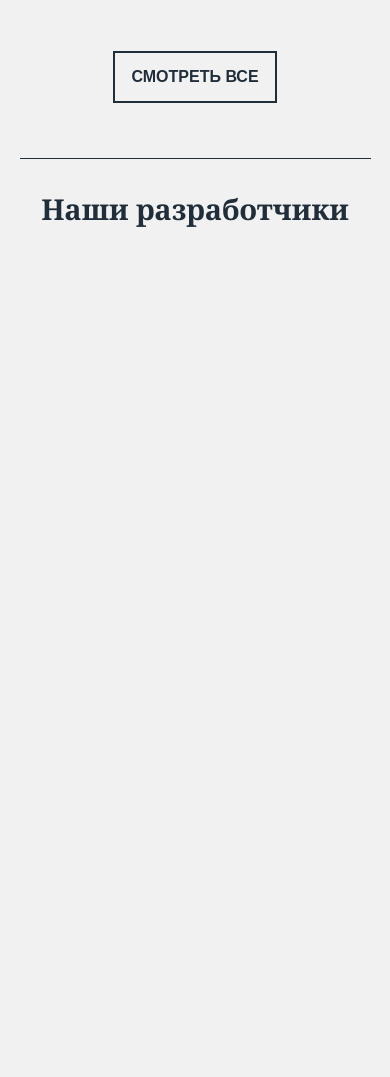
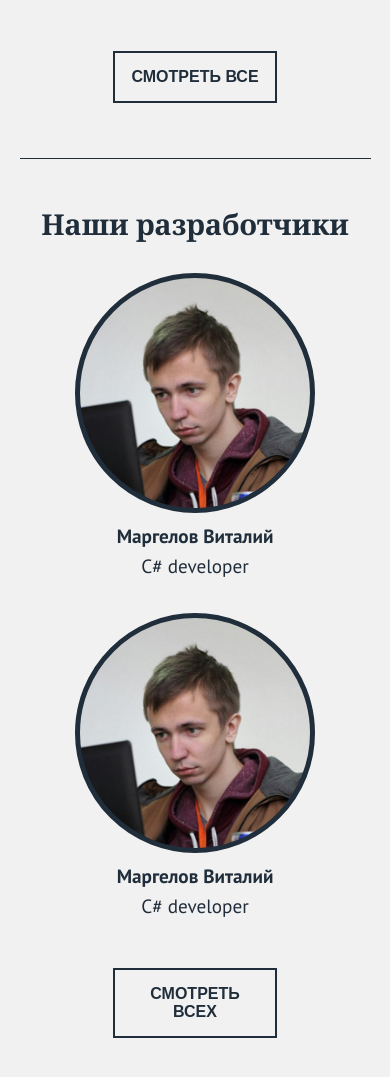
Before and after one commit to LeagueOfDevelopers/LodFrontend, a plain HTML site: page index.html in a window 390 px wide. Shown: the part 1583-2660 px from the top of the page. Before the commit the page ends 1841 px from the top, so only its background shows below. Drawn offline with Linux system fonts and the light colour scheme; a web font is replaced by a local one.

Commit message:
Developers-section for mobile ver. has been coded

```diff
--- a/index.html
+++ b/index.html
@@ -13,6 +13,7 @@
     <a class="reg-or-login__reg" href="">Зарегистрироваться</a>
     или <a class="reg-or-login__login" href="">Войти</a>
   </span>
+
   <div class="header__nav-toggle">
     <div class="nav-toggle__burger"></div>
   </div>
@@ -43,23 +44,40 @@
     <span class="welcome-section__headline headline">Что мы делаем?</span>
     <span class="welcome-section__paragraph">Программируем на заказ, создаём web-сайты,
       Android, iOS и desktop приложения.</span>
-    <a class="welcome-section__order-button button-style button-style--light">Сделать заказ</a>
+    <a class="welcome-section__order-button button-style button-style--light" href="#">Сделать заказ</a>
   </section>
   <section class="projects-section">
     <span class="projects-section__headline headline">Наши проекты</span>
+    <a class="developers-section__link-to-project" href="#">
       <div class="projects-section__project">
         <span class="project__name project__name--style">Imaginarium</span>
       </div>
+    </a>
+    <a class="developers-section__link-to-project" href="#">
       <div class="projects-section__project">
         <span class="project__name project__name--style">Movie-Extended</span>
       </div>
-    <a class="projects-section__see-all-button button-style">Смотреть все</a>
+    </a>
+    <a class="projects-section__see-all-button button-style" href="#">Смотреть все</a>
   </section>
   <div class="dividing-line"></div>
   <section class="developers-section">
     <span class="developers-section__headline headline">Наши разработчики</span>
+    <a class="developers-section__link-to-profile" href="#">
       <div class="developers-section__developer">
+        <div class="developer__photo"></div>
+        <span class="developer__full-name">Маргелов Виталий</span>
+        <span class="developer__specialization">C# developer</span>
       </div>
+    </a>
+    <a class="developers-section__link-to-profile" href="#">
+      <div class="developers-section__developer">
+        <div class="developer__photo developer--selection"></div>
+        <span class="developer__full-name developer--selection">Маргелов Виталий</span>
+        <span class="developer__specialization developer--selection">C# developer</span>
+      </div>
+    </a>
+    <a class="developers-section__see-all-button button-style" href="#">Смотреть всех</a>
   </section>
   <section></section>
   <section></section>
--- a/styles/style.css
+++ b/styles/style.css
@@ -1,5 +1,5 @@
-@import url(//fonts.googleapis.com/css?family=Cuprum:400,700|PT+Sans:400,700|Noto+Serif:400,700&subset=latin,cyrillic);
-/* CSS RESET 2.0 */
+@import url(https://fonts.googleapis.com/css?family=Cuprum:400,700|PT+Sans:400,700|Noto+Serif:400,700&subset=latin,cyrillic);
+/* CSS RESET */
 html, body, div, span, applet, object, iframe, h1, h2, h3, h4, h5, h6, p, blockquote, pre, a,
 abbr, acronym, address, big, cite, code, del, dfn, em, img, ins, kbd, q, s, samp, small, strike,
 strong, sub, sup, tt, var, b, u, i, center, dl, dt, dd, ol, ul, li, fieldset, form, label, legend,
@@ -17,6 +17,7 @@ body {
   font-size: 1em;
   font-family: 'PT Sans', sans-serif;
   background-color: #f1f1f1;
+  color: #202d3a;
 }
 
 ol, ul {
@@ -25,7 +26,9 @@ ol, ul {
 
 a {
   text-decoration: none;
+  color: #202d3a;
 }
+
 /* END CSS RESET */
 
 /* хедер */
@@ -37,7 +40,7 @@ header {
   background: #151515;
 }
 
-.headline{
+.headline {
   display: block;
   text-align: center;
   margin: 30px 0;
@@ -49,17 +52,19 @@ header {
   color: #202d3a;
 }
 
-.project__name--style{
+.project__name--style {
   font-family: 'Cuprum', sans-serif;
   text-transform: uppercase;
   color: #202d3a;
 }
-.dividing-line{
+
+.dividing-line {
   height: 1px;
   width: 90%;
   background-color: #202d3a;
   margin: 0 auto;
 }
+
 .header__site-logo {
   display: inline-block;
   width: 170px;
@@ -137,14 +142,15 @@ header {
   text-align: center;
   padding: 10px;
   border-bottom: 1px solid #ccc;
-  color: black;
+  color: #202d3a;
   transition: background .2s;
 }
-.nav-mobile__item:hover{
+
+.nav-mobile__item:hover {
   background: #f1f1f1;
 }
 
-.welcome-section{
+.welcome-section {
   padding: 20px 15px;
   box-sizing: border-box;
   width: 100%;
@@ -156,12 +162,12 @@ header {
   font-size: 1em;
 }
 
-.welcome-section__headline{
+.welcome-section__headline {
   margin: 30px 0 10px 0;
   color: #ffd200;
 }
 
-.welcome-section__paragraph{
+.welcome-section__paragraph {
   display: block;
   height: 80px;
 
@@ -190,6 +196,7 @@ header {
   user-select: none;
   color: #202d3a;
 }
+
 .button-style:after {
   content: '';
   z-index: -1;
@@ -209,40 +216,47 @@ header {
   -moz-transition: all .2s;
   transition: all .2s;
 }
-.button-style:hover{
+
+.button-style:hover {
   color: #fff;
 }
+
 .button-style:hover:after {
   height: 260%;
   opacity: 1;
 }
+
 .button-style:active {
   transform: translateY(1px)
 }
 
-.welcome-section__order-button{
+.welcome-section__order-button {
   width: 130px;
   display: block;
   margin: 40px auto;
   color: #ffffff;
   text-align: center;
 }
-.button-style--light{
+
+.button-style--light {
   border: 2px solid #fff;
 }
-.button-style--light:hover{
+
+.button-style--light:hover {
   color: #202d3a;
 }
-.button-style--light:hover:after{
+
+.button-style--light:hover:after {
   background-color: #fff;
 }
 
-.projects-section{
+.projects-section {
   box-sizing: border-box;
   width: 100%;
   padding: 15px 0;
   text-align: center;
 }
+
 .projects-section__project {
   position: relative;
   box-sizing: border-box;
@@ -266,6 +280,7 @@ header {
   -o-transition: all .12s ease;
   transition: all .12s ease;
 }
+
 .projects-section__project:hover {
   -webkit-transform: translate(-4px, -4px);
   -moz-transform: translate(-4px, -4px);
@@ -274,7 +289,8 @@ header {
   transform: translate(-4px, -4px);
   box-shadow: 8px 8px #bebebe;
 }
-.project__name{
+
+.project__name {
   box-sizing: border-box;
   position: absolute;
   width: 100%;
@@ -287,7 +303,65 @@ header {
   background-color: rgba(0, 0, 0, .8);
   color: #fff;
 }
-.projects-section__see-all-button{
+
+.projects-section__see-all-button {
   display: block;
   margin: 40px auto;
 }
+
+/* section of developers */
+.developers-section {
+  box-sizing: border-box;
+  width: 100%;
+  padding: 15px 0;
+  text-align: center;
+}
+
+.developers-section__developer {
+  box-sizing: border-box;
+  display: inline-block;
+  width: 240px;
+  text-align: center;
+  margin-bottom: 25px;
+  cursor: pointer;
+  -webkit-transition: all .2s ease;
+  -moz-transition: all .2s ease;
+  -o-transition: all .2s ease;
+  transition: all .2s ease;;
+}
+
+.developer__photo {
+  box-sizing: border-box;
+  width: 240px;
+  height: 240px;
+
+  background: url('../imgs/developer-photo.jpg') no-repeat center;
+  background-size: contain;
+  border-radius: 50%;
+  border: 5px solid #202d3a;
+  -webkit-transition: all .2s ease;
+  -moz-transition: all .2s ease;
+  -o-transition: all .2s ease;
+  transition: all .2s ease;;
+}
+.developer__full-name {
+  display: block;
+  margin: 10px 0 5px 0;
+  font-size: 1.2em;
+  font-weight: bold;
+}
+.developer__specialization {
+  display: block;
+  margin-bottom: 10px;
+  font-size: 1.2em;
+}
+.developer__photo:hover {
+  border-color: #ffd200;
+}
+.developers-section__see-all-button{
+  display: block;
+  margin: 15px auto 30px auto;
+}
+footer{
+
+}
```
Also changed, not shown: imgs/developer-photo.jpg (added). Lines whose indentation alone changed are shown as unchanged.
